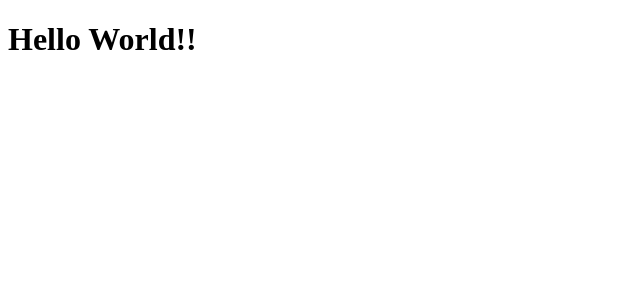
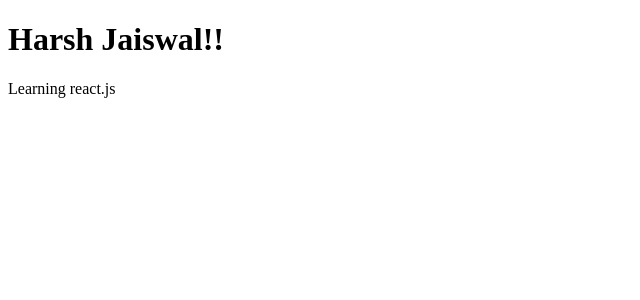
Before and after one commit to HarshJaiswal10/react-project, a React (Create React App) app: page / in a window 1280 px wide. Shown: the top 300 px of the page, without its empty margins (0-640 px from the left). Built offline with nearby package versions, Linux system fonts and the light colour scheme.

Commit message:
day 2 complete

```diff
--- a/src/index.js
+++ b/src/index.js
@@ -5,6 +5,26 @@ import ReactDOM from 'react-dom';
 
 // ReactDOM.render('kya dikhana hai','kaha dikhana hai','callback func');
 ReactDOM.render(
-    <h1> Hello World!! </h1>,
+  // <div>
+  //   <h1> Harsh Jaiswal!! </h1>
+  //   <p>Learning react.js </p>
+  //   </div> ,
+    // ----------------
+  // [
+  //   <h1> Harsh Jaiswal!! </h1>,
+  //   <p>Learning react.js </p>
+  // ] ,
+
+  // <React.Fragment>
+  //    <h1> Harsh Jaiswal!! </h1>
+  //    <p>Learning react.js </p>
+  //    </React.Fragment> ,
+
+  // we also use react fragment as <>
+  <>
+     <h1> Harsh Jaiswal!! </h1>
+     <p>Learning react.js </p>
+     </> ,
+
     document.getElementById("root")
 );
```
